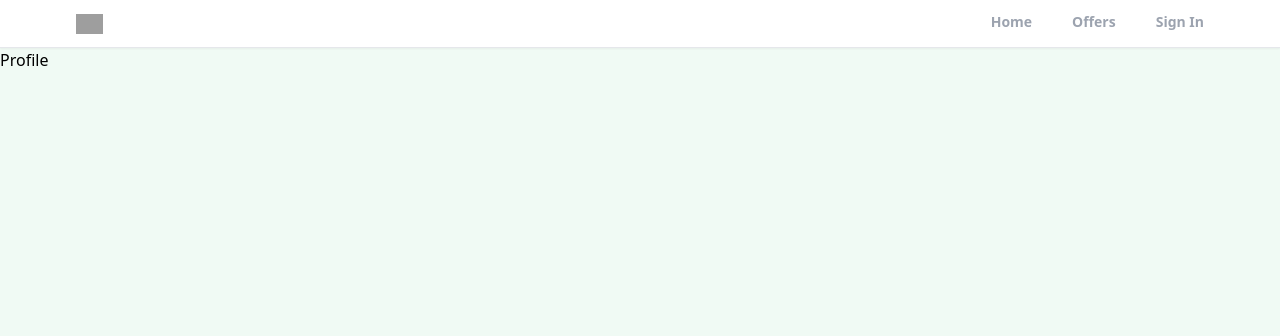
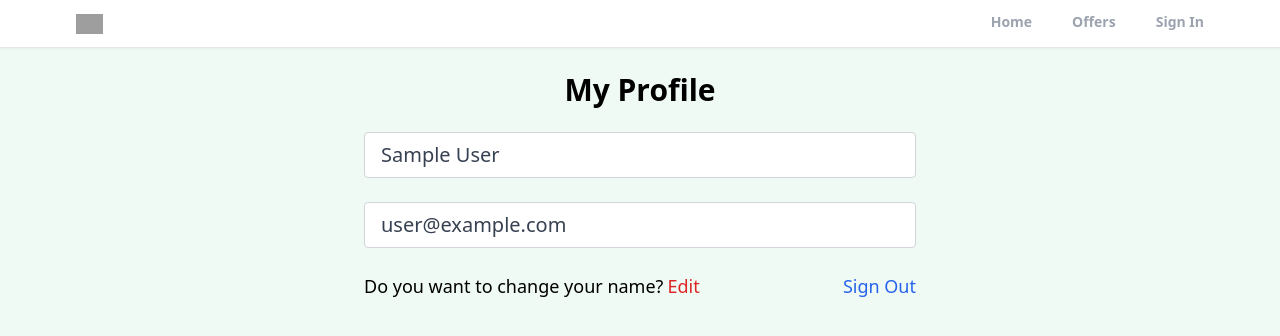
Before and after one commit to Diptamoy-Mitra/Vista-Ville, a React (Vite) app: page /profile in a window 1280 px wide. Shown: the top 336 px of the page. Built offline with nearby package versions, Linux system fonts and the light colour scheme; no server answers; sample sign-in values are in the browser's storage; grey boxes are pictures that could not be loaded.

Commit message:
create private route and custom hook for protecting the profile page and logout functionality

```diff
--- a/src/App.jsx
+++ b/src/App.jsx
@@ -10,6 +10,8 @@
 import Header from './components/Header';
 import { ToastContainer } from 'react-toastify';
 import 'react-toastify/dist/ReactToastify.css';
+import PrivateRoute from './components/PrivateRoute';
+
 
 function App() {
 
@@ -19,7 +21,10 @@
         <Header />
         <Routes>
           <Route path='/' element={<Home />} />
-          <Route path='/profile' element={<Profile />} />
+          <Route path='/profile' element={<PrivateRoute />} >
+            <Route path='/profile' element={<Profile />} />
+          </Route>
+
           <Route path='/sign-in' element={<Signin />} />
           <Route path='/sign-up' element={<Signup />} />
           <Route path='/forgot-password' element={<ForgotPassword />} />
--- /dev/null
+++ b/src/components/PrivateRoute.jsx
@@ -0,0 +1,10 @@
+import { Outlet, Navigate } from "react-router-dom";
+import { useAuthStatus } from "../hooks/useAuthStatus";
+// import Spinner from "./Spinner";
+export default function PrivateRoute() {
+  const { loggedIn, checkingStatus } = useAuthStatus();
+  if (checkingStatus) {
+    return "Loading....";
+  }
+  return loggedIn ? <Outlet /> : <Navigate to="/sign-in" />;
+}
--- /dev/null
+++ b/src/hooks/useAuthStatus.jsx
@@ -0,0 +1,19 @@
+import { useEffect, useState } from "react";
+import { getAuth, onAuthStateChanged } from "firebase/auth";
+
+export function useAuthStatus() {
+  const [loggedIn, setLoggedIn] = useState(false);
+  const [checkingStatus, setCheckingStatus] = useState(true);
+
+  useEffect(() => {
+    const auth = getAuth();
+    console.log(auth);
+    onAuthStateChanged(auth, (user) => {
+      if (user) {
+        setLoggedIn(true);
+      }
+      setCheckingStatus(false);
+    });
+  }, []);
+  return { loggedIn, checkingStatus };
+}
--- a/src/pages/Profile.jsx
+++ b/src/pages/Profile.jsx
@@ -1,8 +1,46 @@
-import React from 'react'
+import { getAuth } from 'firebase/auth';
+import React, { useState } from 'react'
+import { useNavigate } from 'react-router';
 
 const Profile = () => {
+  const auth=getAuth();
+  const navigate=useNavigate();
+  const [formData,setFormData]=useState({
+      name: auth.currentUser.displayName,
+      email: auth.currentUser.email,
+    }
+  )
+
+
+  const {name,email}=formData;
+  //signout
+  function onLogout() {
+    auth.signOut();
+    navigate("/");
+  }
+
+
   return (
-    <div>Profile</div>
+    <>
+     <section className='max-w-6xl flex mx-auto justify-center items-center flex-col'>
+      <h1 className='text-3xl text-center  mt-6 font-bold'>My Profile</h1>
+      <div className='w-full md:w-[50%] mt-6 px-3'>
+        <form >
+          {/* Name Input */}
+          <input type="text" id='name' value={name} disabled className='w-full px-4 py-2 text-xl text-gray-700 bg-white border border-gray-300 rounded transition ease-in-out mb-6'/>
+
+          {/* email input */}
+          <input type="email" id='email' value={email} disabled className='w-full px-4 py-2 text-xl text-gray-700 bg-white border border-gray-300 rounded transition ease-in-out  mb-6' />
+          <div className='flex justify-between  whitespace-nowrap text-sm sm:text-lg mb-6'>
+            <p className='flex items-center '>Do you want to change your name? <span className='text-red-600 hover:text-red-700 transition ease-in-out duration-200 ml-1 cursor-pointer '>Edit</span></p>
+            <p onClick={onLogout} className='text-blue-600 hover:text-blue-800 transition ease-in-out duration-200 cursor-pointer'>Sign Out</p>
+
+
+          </div>
+        </form>
+      </div>
+     </section>
+    </>
   )
 }
 
```
